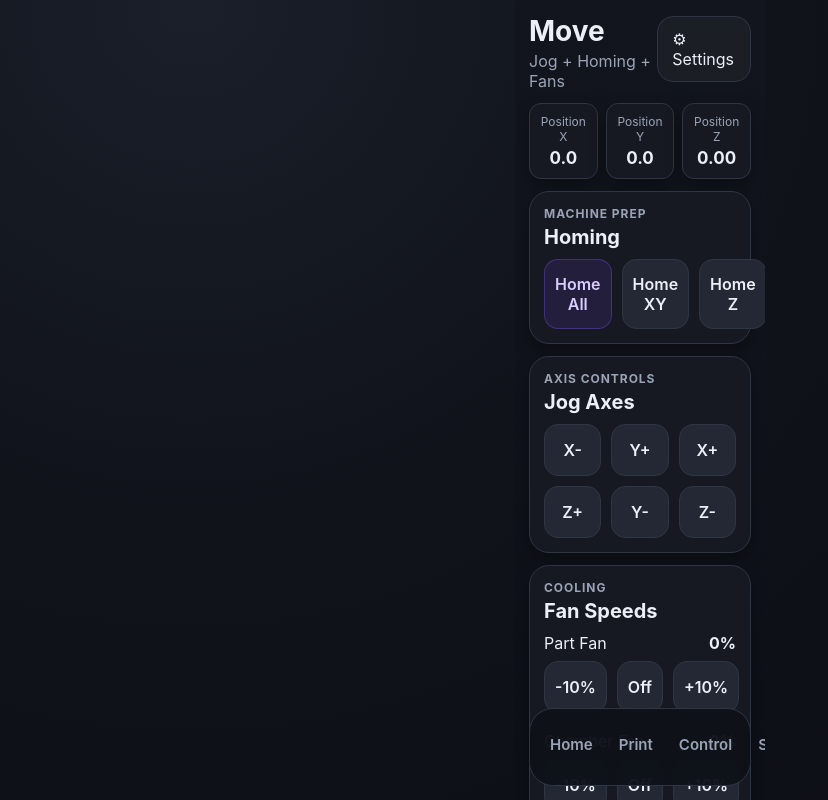
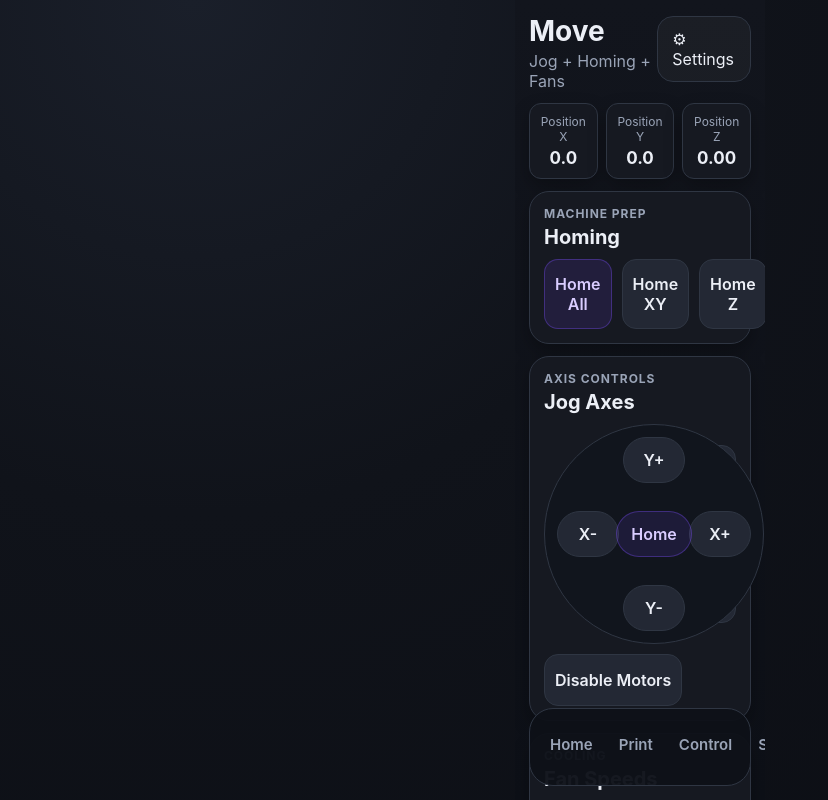
Before and after one commit to tdunl410/printer-ui-klipper, a React (Vite) app: page /move in a window 1280 px wide. Shown: the whole page, without its empty margins (0-828 px from the left). Built offline with nearby package versions, Linux system fonts and the light colour scheme; no server answers.

Commit message:
ui updates for homing and movment and chamber temp fix

```diff
--- a/src/screens/ControlScreen.tsx
+++ b/src/screens/ControlScreen.tsx
@@ -23,6 +23,14 @@ export function ControlScreen() {
       <section className="card">
         <div className="card-label">One-Tap Macros</div>
         <div className="card-title">Macros</div>
+        <button
+          type="button"
+          className="macro-item button-reset"
+          onClick={() => runAction('Disable Motors', () => commands.disableMotors())}
+        >
+          Disable Motors
+        </button>
+        <div className="spacer" />
         {macros.slice(0, 5).map((macro) => (
           <button
             type="button"
--- a/src/screens/ExtrudeScreen.tsx
+++ b/src/screens/ExtrudeScreen.tsx
@@ -37,6 +37,8 @@ export function ExtrudeScreen() {
           <button type="button" className="btn" onClick={() => runAction('Unload Filament', () => commands.runMacro('UNLOAD_FILAMENT'))}>Unload</button>
           <button type="button" className="btn" onClick={() => runAction('Purge Nozzle', () => commands.runMacro('PURGE_NOZZLE'))}>Purge</button>
         </div>
+        <div className="spacer" />
+        <button type="button" className="btn" onClick={() => runAction('Disable Motors', () => commands.disableMotors())}>Disable Motors</button>
       </section>
 
       <section className="card">
--- a/src/screens/MoveScreen.tsx
+++ b/src/screens/MoveScreen.tsx
@@ -29,17 +29,21 @@ export function MoveScreen() {
       <section className="card">
         <div className="card-label">Axis Controls</div>
         <div className="card-title">Jog Axes</div>
-        <div className="btn-row">
-          <button type="button" className="btn" onClick={() => runAction('Jog X-', () => commands.jog('X', -1))}>X-</button>
-          <button type="button" className="btn" onClick={() => runAction('Jog Y+', () => commands.jog('Y', 1))}>Y+</button>
-          <button type="button" className="btn" onClick={() => runAction('Jog X+', () => commands.jog('X', 1))}>X+</button>
+        <div className="move-controls">
+          <div className="move-pad" aria-label="XY move controls">
+            <button type="button" className="btn move-pad-btn up" onClick={() => runAction('Jog Y+', () => commands.jog('Y', 1))}>Y+</button>
+            <button type="button" className="btn move-pad-btn left" onClick={() => runAction('Jog X-', () => commands.jog('X', -1))}>X-</button>
+            <button type="button" className="btn move-pad-btn right" onClick={() => runAction('Jog X+', () => commands.jog('X', 1))}>X+</button>
+            <button type="button" className="btn move-pad-btn down" onClick={() => runAction('Jog Y-', () => commands.jog('Y', -1))}>Y-</button>
+            <button type="button" className="btn accent move-pad-home" onClick={() => runAction('Home XY', () => commands.home('xy'))}>Home</button>
+          </div>
+          <div className="z-controls" aria-label="Z move controls">
+            <button type="button" className="btn" onClick={() => runAction('Jog Z+', () => commands.jog('Z', 0.2))}>Z+</button>
+            <button type="button" className="btn" onClick={() => runAction('Jog Z-', () => commands.jog('Z', -0.2))}>Z-</button>
+          </div>
         </div>
         <div className="spacer" />
-        <div className="btn-row">
-          <button type="button" className="btn" onClick={() => runAction('Jog Z+', () => commands.jog('Z', 0.2))}>Z+</button>
-          <button type="button" className="btn" onClick={() => runAction('Jog Y-', () => commands.jog('Y', -1))}>Y-</button>
-          <button type="button" className="btn" onClick={() => runAction('Jog Z-', () => commands.jog('Z', -0.2))}>Z-</button>
-        </div>
+        <button type="button" className="btn" onClick={() => runAction('Disable Motors', () => commands.disableMotors())}>Disable Motors</button>
       </section>
 
       <section className="card">
--- a/src/screens/PrintScreen.tsx
+++ b/src/screens/PrintScreen.tsx
@@ -14,6 +14,7 @@ export function PrintScreen() {
   const fanPartPercent = usePrinterStore((state) => state.fanPartPercent);
   const runAction = usePrinterStore((state) => state.runAction);
   const [confirmAction, setConfirmAction] = useState<'stop' | 'emergency' | null>(null);
+  const isPaused = job.state === 'paused';
 
   if (job.state !== 'printing' && job.state !== 'paused') {
     return <Navigate to="/files" replace />;
@@ -67,9 +68,9 @@ export function PrintScreen() {
           <button
             type="button"
             className="btn accent"
-            onClick={() => runAction('Pause Print', () => commands.pausePrint())}
+            onClick={() => runAction(isPaused ? 'Resume Print' : 'Pause Print', () => (isPaused ? commands.resumePrint() : commands.pausePrint()))}
           >
-            Pause
+            {isPaused ? 'Resume' : 'Pause'}
           </button>
           <button
             type="button"
--- a/src/services/commands.ts
+++ b/src/services/commands.ts
@@ -41,6 +41,10 @@ export class CommandService {
     });
   }
 
+  async uploadGcode(file: File, path = '') {
+    return this.http.uploadGcode(file, path);
+  }
+
   async setHeater(heater: 'extruder' | 'heater_bed' | 'chamber', target: number) {
     const boundedTarget = Math.max(0, target);
     if (heater === 'chamber') {
@@ -82,6 +86,10 @@ export class CommandService {
     return this.gcode(`M221 S${Math.round(bounded)}`);
   }
 
+  async disableMotors() {
+    return this.gcode('M84');
+  }
+
   async systemAction(action: 'restart-klipper' | 'restart-host' | 'shutdown') {
     if (action === 'restart-klipper') {
       return this.http.post('/machine/services/restart', { service: 'klipper' });
--- a/src/stores/usePrinterStore.ts
+++ b/src/stores/usePrinterStore.ts
@@ -225,15 +225,35 @@ export const usePrinterStore = create<PrinterStore>((set: PrinterSetState, get:
 
       const sensors = Object.entries(dynamicStatus).reduce<Record<string, { current: number; target: number }>>((acc, [key, value]) => {
         const sensorName = key.includes(' ') ? key.split(' ').slice(1).join(' ') : key;
+        const previousSensor = currentState.temperatures.sensors[sensorName];
         acc[sensorName] = {
-          current: Number((value as any)?.temperature ?? 0),
-          target: Number((value as any)?.target ?? 0),
+          current: Number((value as any)?.temperature ?? previousSensor?.current ?? 0),
+          target: Number((value as any)?.target ?? previousSensor?.target ?? 0),
         };
         return acc;
       }, {});
 
+      const chamberSensorEntry = Object.entries(dynamicStatus).find(([name]) => {
+        return /temperature_sensor\s+chamber/i.test(name) || (/\bchamber\b/i.test(name) && /sensor/i.test(name));
+      });
+
+      const chamberControlEntry = Object.entries(dynamicStatus).find(([name]) => {
+        return /temperature_fan\s+chamber/i.test(name) || /heater_generic\s+chamber/i.test(name);
+      });
+
       const chamberCandidate = Object.entries(sensors).find(([name]) => /chamber/i.test(name));
-      const chamber = chamberCandidate?.[1] ?? sensors.chamber ?? currentState.temperatures.chamber;
+
+      const chamberCurrent = Number(
+        (chamberSensorEntry?.[1] as any)?.temperature ?? chamberCandidate?.[1]?.current ?? currentState.temperatures.chamber.current,
+      );
+      const chamberTarget = Number(
+        (chamberControlEntry?.[1] as any)?.target ?? chamberCandidate?.[1]?.target ?? currentState.temperatures.chamber.target,
+      );
+
+      const chamber = {
+        current: chamberCurrent,
+        target: chamberTarget,
+      };
 
       const chamberFanEntry = Object.entries(dynamicStatus).find(([name]) => /chamber.*fan|fan.*chamber/i.test(name));
 
--- a/src/styles/theme.css
+++ b/src/styles/theme.css
@@ -568,6 +568,18 @@ body {
   text-align: center;
 }
 
+.visually-hidden {
+  position: absolute;
+  width: 1px;
+  height: 1px;
+  padding: 0;
+  margin: -1px;
+  overflow: hidden;
+  clip: rect(0, 0, 0, 0);
+  white-space: nowrap;
+  border: 0;
+}
+
 .spacer {
   height: 10px;
 }
@@ -655,6 +667,75 @@ body {
   gap: 8px;
 }
 
+.move-controls {
+  display: grid;
+  grid-template-columns: minmax(0, 1fr) 86px;
+  gap: 12px;
+  align-items: center;
+}
+
+.move-pad {
+  width: 220px;
+  height: 220px;
+  margin: 0 auto;
+  border-radius: 50%;
+  border: 1px solid var(--border);
+  background: #11151d;
+  position: relative;
+  display: flex;
+  align-items: center;
+  justify-content: center;
+}
+
+.move-pad-btn,
+.move-pad-home {
+  position: absolute;
+  width: 62px;
+  min-height: 46px;
+  padding: 10px 8px;
+  border-radius: 999px;
+}
+
+.move-pad-btn.up {
+  top: 12px;
+  left: 50%;
+  transform: translateX(-50%);
+}
+
+.move-pad-btn.down {
+  bottom: 12px;
+  left: 50%;
+  transform: translateX(-50%);
+}
+
+.move-pad-btn.left {
+  left: 12px;
+  top: 50%;
+  transform: translateY(-50%);
+}
+
+.move-pad-btn.right {
+  right: 12px;
+  top: 50%;
+  transform: translateY(-50%);
+}
+
+.move-pad-home {
+  left: 50%;
+  top: 50%;
+  transform: translate(-50%, -50%);
+  width: 76px;
+}
+
+.z-controls {
+  display: grid;
+  gap: 10px;
+}
+
+.z-controls .btn {
+  min-height: 84px;
+}
+
 .file-list {
   flex: 1;
   overflow-y: auto;
--- a/src/transport/moonrakerHttp.ts
+++ b/src/transport/moonrakerHttp.ts
@@ -125,4 +125,25 @@ export class MoonrakerHttpClient {
 
     return (await response.json()) as Record<string, unknown>;
   }
+
+  async uploadGcode(file: File, path = '') {
+    const form = new FormData();
+    form.append('file', file, file.name);
+    form.append('root', 'gcodes');
+    if (path) {
+      form.append('path', path);
+    }
+
+    const response = await fetch(`${this.baseUrl}/server/files/upload`, {
+      method: 'POST',
+      body: form,
+    });
+
+    if (!response.ok) {
+      const text = await response.text();
+      throw new Error(text || `Upload failed (${response.status})`);
+    }
+
+    return (await response.json()) as Record<string, unknown>;
+  }
 }
```
Also changed, not shown: src/screens/FilesScreen.tsx (+63 -3 lines).
